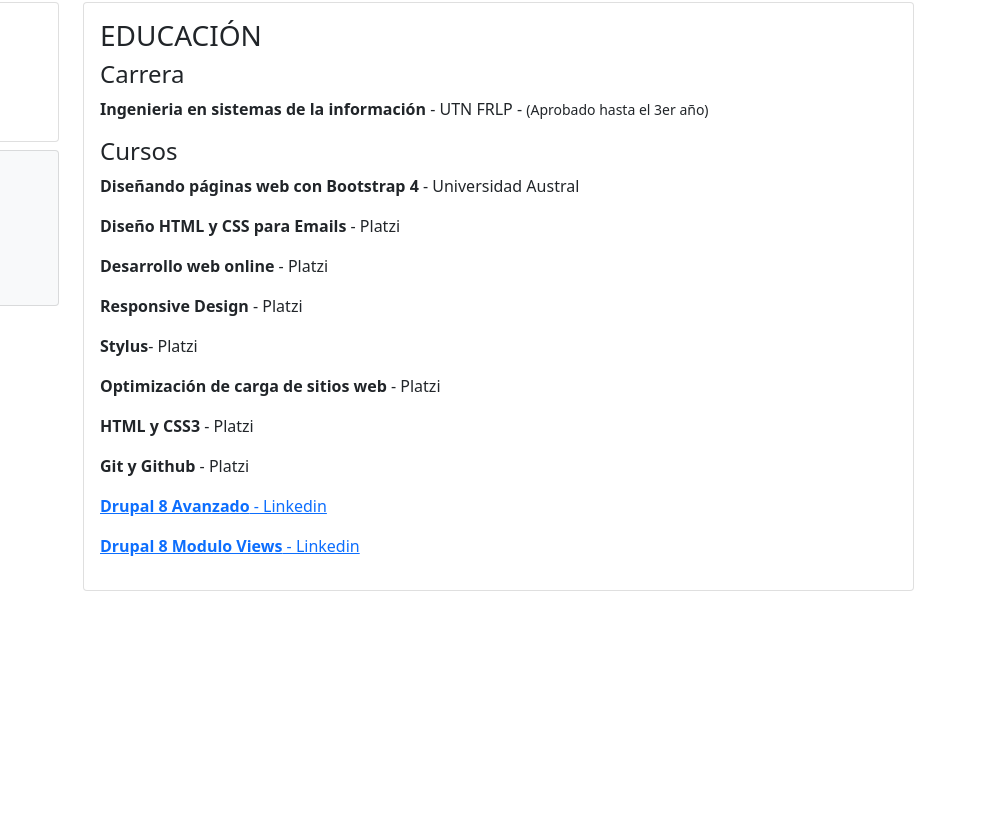
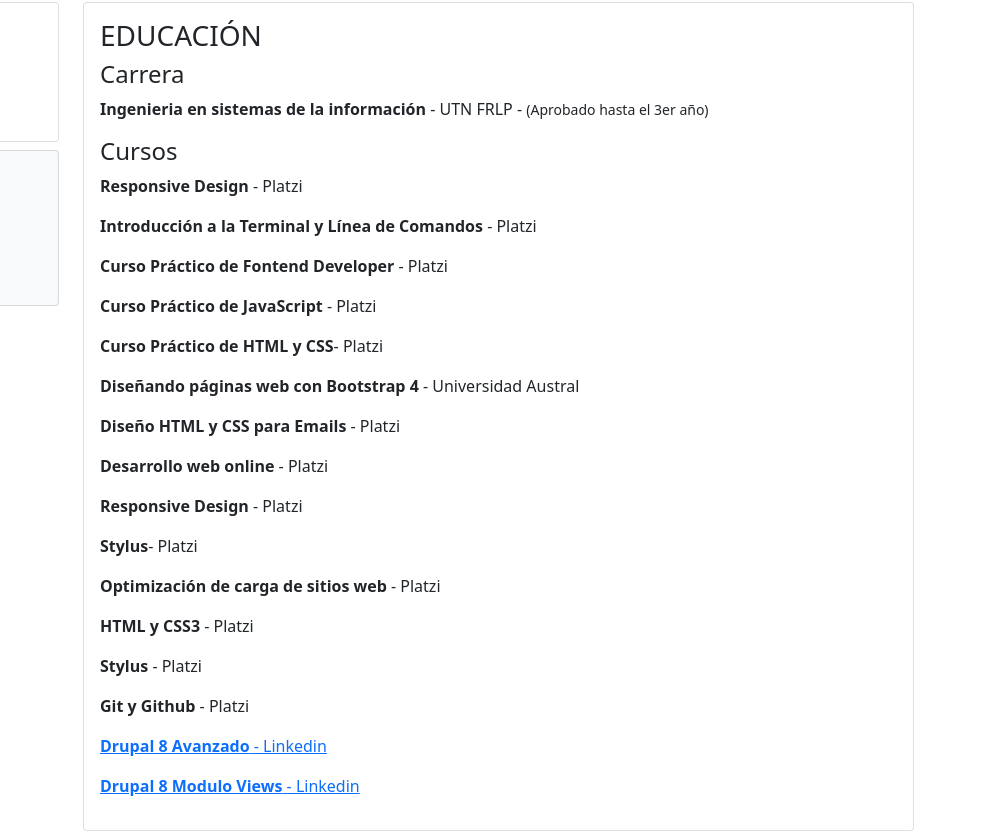
Before and after one commit to j-e-g/cv, a plain HTML site: page index.html in a window 1280 px wide. Shown: the part 346-1177 px from the top of the page, 284-1280 px from the left. Before the commit the page ends 937 px from the top, so only its background shows below. Drawn offline with nearby package versions, Linux system fonts and the light colour scheme.

Commit message:
Adding some courses.

```diff
--- a/index.html
+++ b/index.html
@@ -54,6 +54,11 @@
         <h4>Carrera</h4>
         <p><strong>Ingenieria en sistemas de la información</strong> - UTN FRLP - <small>(Aprobado hasta el 3er año)</small></p>
         <h4>Cursos</h4>
+        <p><strong>Responsive Design</strong> -  Platzi</p>
+        <p><strong>Introducción a la Terminal y Línea de Comandos</strong> - Platzi</p>
+        <p><strong>Curso Práctico de Fontend Developer</strong> - Platzi</p>
+        <p><strong>Curso Práctico de JavaScript</strong> - Platzi</p>
+        <p><strong>Curso Práctico de HTML y CSS</strong>- Platzi</p>
         <p><strong>Diseñando páginas web con Bootstrap 4</strong> - Universidad Austral</p>
         <p><strong>Diseño HTML y CSS para Emails</strong> - Platzi</p>
         <p><strong>Desarrollo web online</strong> - Platzi</p>
@@ -61,9 +66,10 @@
         <p><strong>Stylus</strong>- Platzi</p>
         <p><strong>Optimización de carga de sitios web</strong> - Platzi</p>
         <p><strong>HTML y CSS3</strong> - Platzi</p>
+        <p><strong>Stylus</strong> - Platzi</p>
         <p><strong>Git y Github</strong> - Platzi</p>
-        <p><a href="https://www.linkedin.com/learning/drupal-8-avanzado"><strong>Drupal 8 Avanzado</strong> - Linkedin</a></p>
-        <p><a href="http://www.linkedin.com/learning/drupal-8-modulo-views?trk=flagship-lil_details_certification&trk=lil_details_certification"><strong>Drupal 8 Modulo Views</strong> - Linkedin</a></p>
+        <p><a href="https://www.linkedin.com/learning/drupal-8-avanzado" target="_blank"><strong>Drupal 8 Avanzado</strong> - Linkedin</a></p>
+        <p><a href="http://www.linkedin.com/learning/drupal-8-modulo-views?trk=flagship-lil_details_certification&trk=lil_details_certification" target="_blank"><strong>Drupal 8 Modulo Views</strong> - Linkedin</a></p>
       </article>
 
     </section>
```
